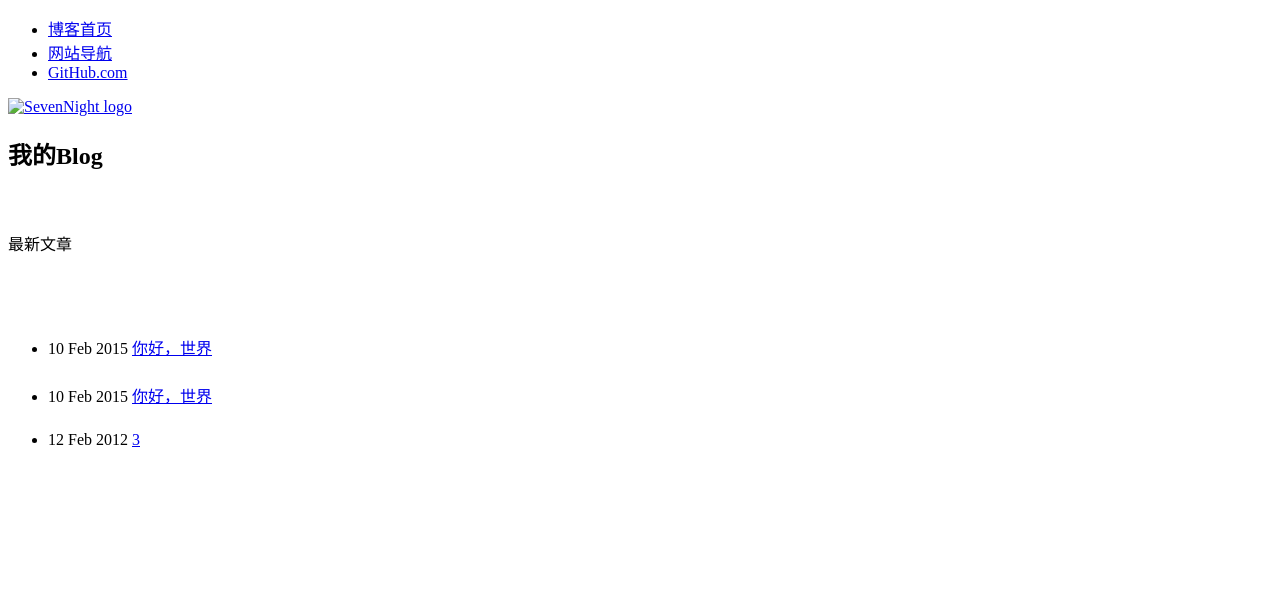
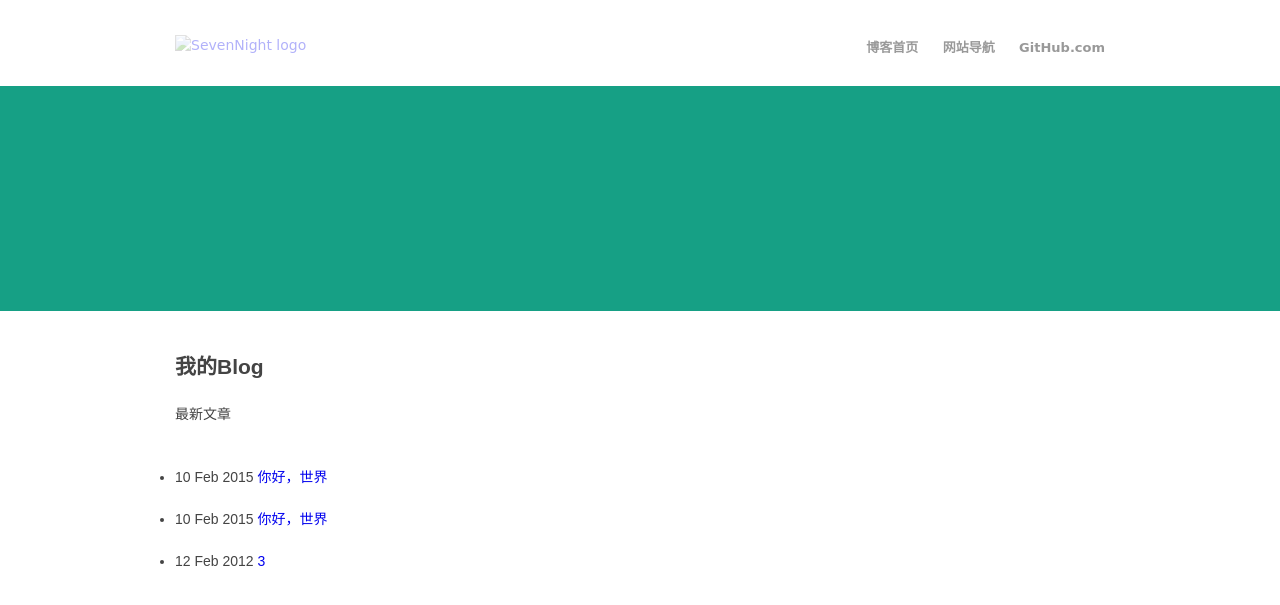
Before and after one commit to ceares/blog, a Jekyll site: the page built from index.html, in a window 1280 px wide. Shown: the top 605 px of the page. Built offline with Jekyll 4.4.1, drawn with Linux system fonts in a browser that asks for light colours.

Commit message:
Update default.html

```diff
--- a/_layouts/default.html
+++ b/_layouts/default.html
@@ -3,8 +3,8 @@
 <head>
     <meta charset="utf-8">
     <title>{{ page.title }}</title>
-    <link rel="icon" type="image/x-icon" href="./img/favicon.ico">
-    <link rel="stylesheet" type="text/css" href="index.css"/>
+    <link rel="icon" type="image/x-icon" href="./assets/img/favicon.ico">
+    <link rel="stylesheet" type="text/css" href="./assets/css/index.css"/>
 </head>
 <body>
     <!-- 头部 -->
```
